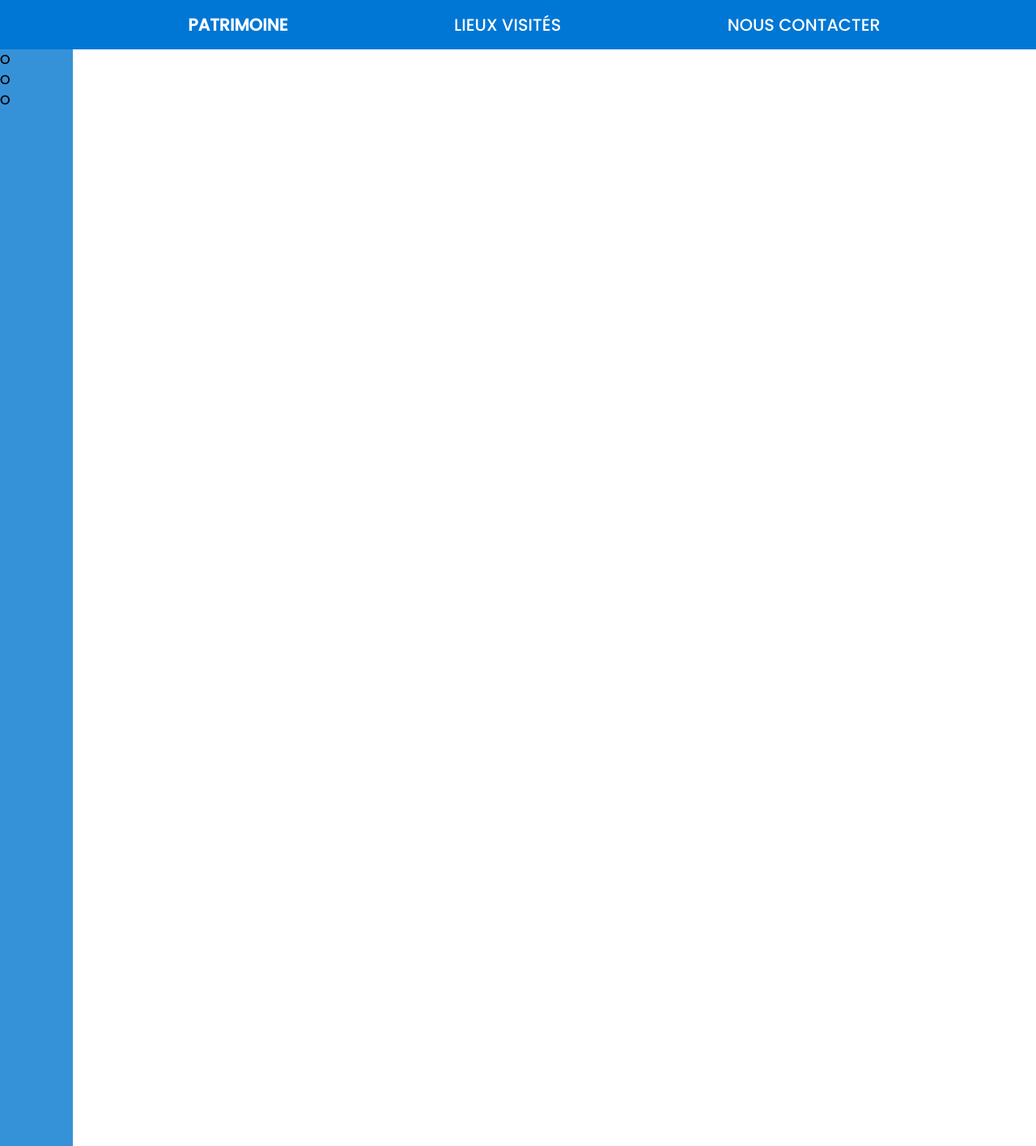
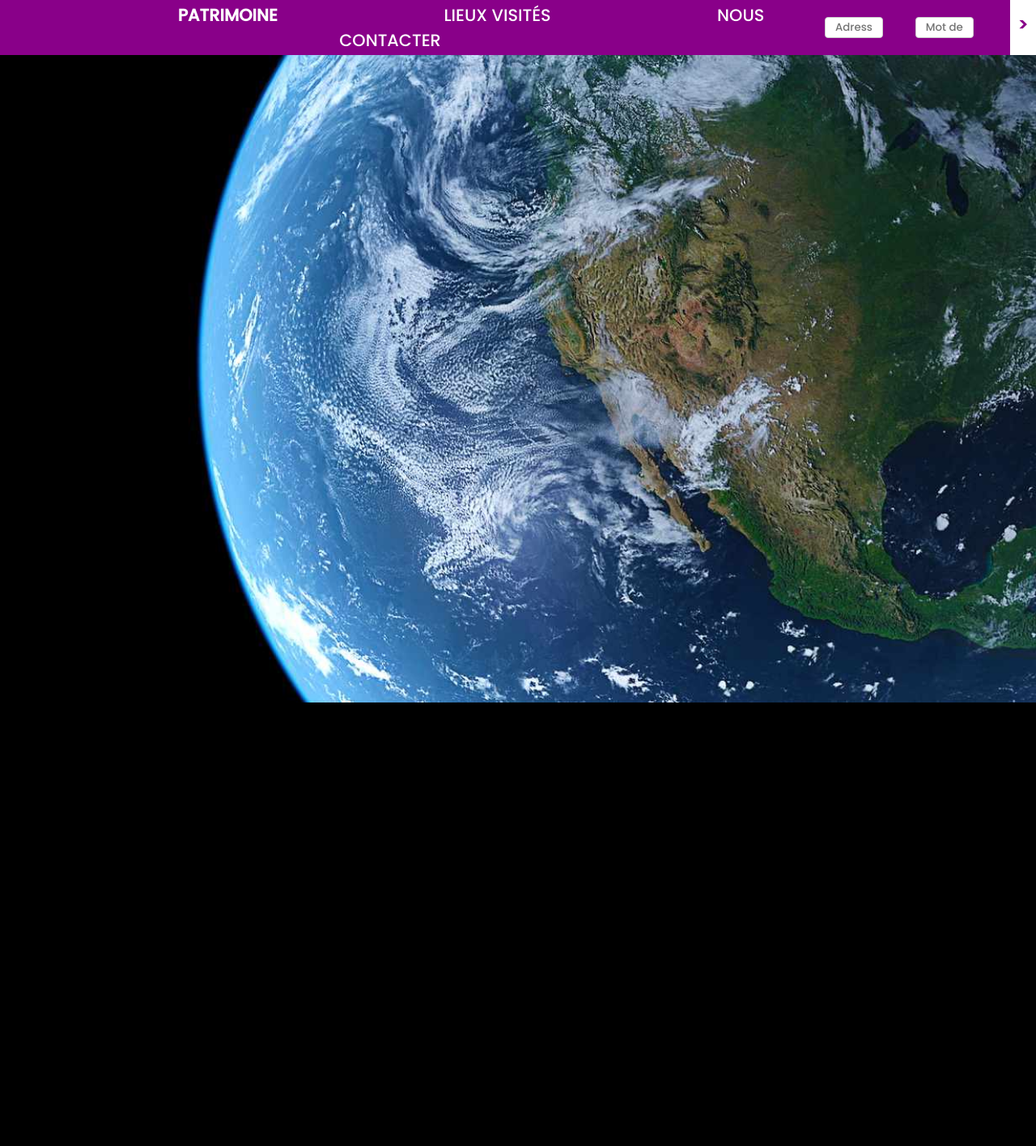
Before and after one commit to Gorfort/I426-UNESCO_Tracker, a PHP site: page / in a window 1280 px wide. Shown: the whole page at 81% size. After the commit the page ends 868 px from the top, so only its background shows below. Run offline with PHP 8.4, Linux system fonts and the light colour scheme; some libraries are stand-ins or nearby versions.

Commit message:
Mise à jour du site web

```diff
--- a/unesco-web/index.html
+++ b/unesco-web/index.html
@@ -4,26 +4,59 @@
     <meta charset="UTF-8" />
     <meta name="viewport" content="width=device-width, initial-scale=1.0" />
     <link rel="stylesheet" href="ressource/css/style.css" />
-
+<script src="https://cesium.com/downloads/cesiumjs/releases/1.91/Build/Cesium/Cesium.js"></script>
+<style>
+        #cesiumContainer {
+            height: 100vh;
+            margin: 0;
+            overflow: hidden;
+        }
+</style>
     <title>UNESCO - Accueil</title>
   </head>
   <body>
-    <header></header>
-
     <nav>
-      <ul>
-        <li><a href="" id="active">PATRIMOINE</a></li>
-        <li><a href="src/html/lieuVisite.html">LIEUX VISITÉS</a></li>
-        <li><a href="src/html/contact.html">NOUS CONTACTER</a></li>
-      </ul>
+      <div class="formulaire">
+        <input type="text" id="name" name="name" placeholder="Adresse-mail" />
+        <input type="text" id="name" name="name" placeholder="Mot de passe" />
+        <a href="#">></a>
+      </div>
+      <div class="liens">
+        <ul>
+          <li><a href="" id="active">PATRIMOINE</a></li>
+          <li><a href="src/html/lieuVisite.html">LIEUX VISITÉS</a></li>
+          <li><a href="src/html/contact.html">NOUS CONTACTER</a></li>
+        </ul>
+      </div>
     </nav>
 
-    <script src="https://js.arcgis.com/4.18"></script>
+    <div id="cesiumContainer"></div>
 
-    <main class="vertical">
-      <p>O</p>
-      <p>O</p>
-      <p>O</p>
-    </main>
+    <script>
+        // Grant CesiumJS access to your ion assets
+        Cesium.Ion.defaultAccessToken =
+            "eyJhbGciOiJIUzI1NiIsInR5cCI6IkpXVCJ9.eyJqdGkiOiI5OWI1YWQxMC0wMWNiLTQ5ZWUtOWFjMC0zN2I2ZGQyNGNkYTYiLCJpZCI6MTkyODU2LCJpYXQiOjE3MDY2MTYwMjR9.HiUeEcEKCKiGbh3ltdTA0c9hVS9dMuulLkCK78aB3YI";
+
+        // Créer une instance de Cesium.Viewer sans géocodeur
+
+        const viewer = new Cesium.Viewer("cesiumContainer", {
+
+        position: Cesium.Cartesian3.fromDegrees(-75.59777, 40.03883),
+      });
+</script>
   </body>
 </html>
+
+<!--
+<!DOCTYPE html>
+<html lang="en">
+<head>
+<meta charset="UTF-8">
+<meta name="viewport" content="width=device-width, initial-scale=1.0">
+<title>Carte Interactive</title>
+
+</head>
+<body>
+
+</body>
+</html>
--- a/unesco-web/ressource/css/style.css
+++ b/unesco-web/ressource/css/style.css
@@ -6,18 +6,70 @@
 }
 
 :root {
-  --color-main: #0077d4;
+  --color-main: #890089;
   --color-main-s: #3692d8;
   --color-white: #ffffff;
   --color-white-75p: #ffffffa2;
+}
+
+body {
+  background-image: url("../images/earth.jpg");
+  background-size: cover;
+  overflow-y: hidden;
+  overflow-x: hidden;
 }
 
 nav {
   text-align: center;
   font-size: 1.3rem;
   background-color: var(--color-main);
-  padding: 15px;
   margin: auto;
+  display: flex;
+  flex-direction: row-reverse;
+  width: 100%;
+}
+
+.formulaire {
+  display: flex;
+  width: 20%;
+}
+
+.formulaire input {
+  height: 20%;
+  position: relative;
+  margin: 20px;
+  left: -25px;
+  top: 15px;
+  bottom: 10px;
+  border: 0;
+}
+.cesium-widget canvas {
+}
+.formulaire input:focus {
+  outline: none;
+}
+
+.formulaire a {
+  background-color: var(--color-white);
+  padding: 10px;
+  text-decoration: none;
+  color: var(--color-main);
+  transition: 0.1s ease;
+  font-weight: bold;
+  padding-top: 15px;
+}
+
+.formulaire a:hover {
+  color: var(--color-white);
+  background-color: var(--color-main);
+  transition: 0.1s ease;
+}
+
+.liens {
+  display: flex;
+  width: 80%;
+  align-items: center;
+  justify-content: center;
 }
 
 ul {
@@ -85,7 +137,7 @@
   resize: vertical;
 }
 
-input[type="soumettre"] {
+input[type="submit"] {
   background-color: #0077d4;
   color: white;
   padding: 12px 20px;
@@ -120,11 +172,10 @@
   background-color: #0077d4;
   padding-bottom: 2%;
 }
-#btn{
+#btn {
   justify-items: center;
   margin: 3%;
 }
-.btnend{
-
+.btnend {
   align-items: end;
 }
```
Also changed, not shown: unesco-web/src/html/contact.html (+13 -6 lines), unesco-web/src/html/lieuVisite.html (+16 -18 lines), unesco-web/ressource/images/earth.jpg (added).
